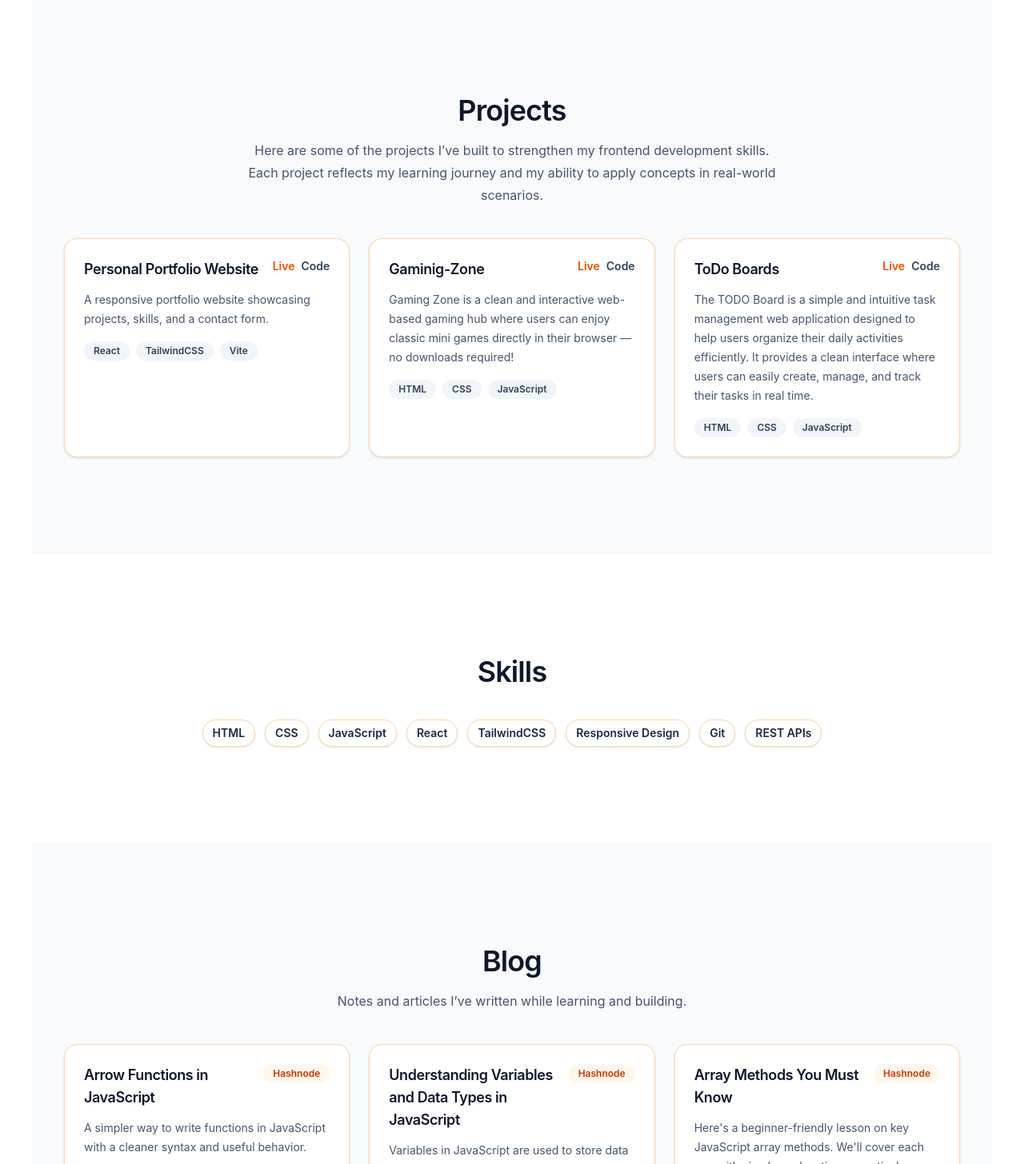
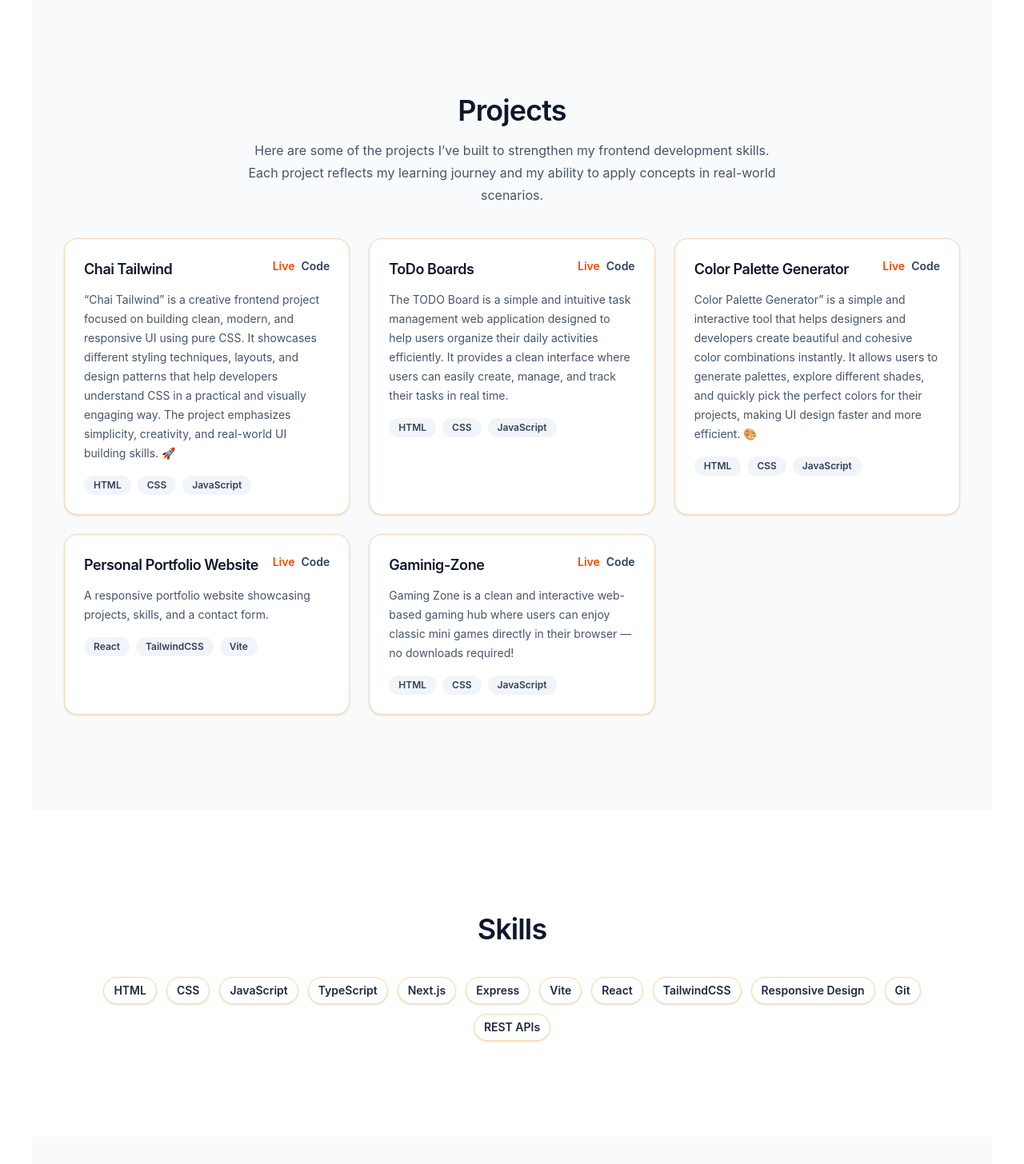
Before and after one commit to Aryan9060/portfolio, a React (Vite) app: page / in a window 1280 px wide. Shown: the part 875-2331 px from the top of the page at 80% size. Built offline with nearby package versions, Linux system fonts and the light colour scheme.

Commit message:
adding new project

```diff
--- a/src/data/portfolio.js
+++ b/src/data/portfolio.js
@@ -23,6 +23,34 @@ export const profile = {
 
 export const projects = [
   {
+    title: "Chai Tailwind",
+    description:
+      "“Chai Tailwind” is a creative frontend project focused on building clean, modern, and responsive UI using pure CSS. It showcases different styling techniques, layouts, and design patterns that help developers understand CSS in a practical and visually engaging way. The project emphasizes simplicity, creativity, and real-world UI building skills. 🚀",
+    tags: ["HTML", "CSS", "JavaScript"],
+    liveUrl: "https://chai-aur-css.vercel.app",
+    sourceUrl:
+      "https://github.com/divaaditi101-dev/chai-tailwind/tree/main/my-project/src",
+  },
+  {
+    title: "ToDo Boards",
+    description:
+      "The TODO Board is a simple and intuitive task management web application designed to help users organize their daily activities efficiently. It provides a clean interface where users can easily create, manage, and track their tasks in real time.",
+    tags: ["HTML", "CSS", "JavaScript"],
+    liveUrl: "https://cohort-mini-project-6kgq.vercel.app",
+    sourceUrl:
+      "https://github.com/Aryan9060/Cohort-mini-project/tree/master/ToDo%20Board/src",
+  },
+  {
+    title: "Color Palette Generator",
+    description:
+      "Color Palette Generator” is a simple and interactive tool that helps designers and developers create beautiful and cohesive color combinations instantly. It allows users to generate palettes, explore different shades, and quickly pick the perfect colors for their projects, making UI design faster and more efficient. 🎨",
+    tags: ["HTML", "CSS", "JavaScript"],
+    liveUrl: "https://color-palette-generator-ashen.vercel.app",
+    sourceUrl:
+      "https://github.com/Aryan9060/Cohort-mini-project/tree/master/color%20palette%20generator",
+  },
+
+  {
     title: "Personal Portfolio Website",
     description:
       "A responsive portfolio website showcasing projects, skills, and a contact form.",
@@ -38,21 +66,16 @@ export const projects = [
     liveUrl: "https://gaminig-zone.vercel.app",
     sourceUrl: "https://github.com/Aryan9060/Gaminig-Zone",
   },
-  {
-    title: "ToDo Boards",
-    description:
-      "The TODO Board is a simple and intuitive task management web application designed to help users organize their daily activities efficiently. It provides a clean interface where users can easily create, manage, and track their tasks in real time.",
-    tags: ["HTML", "CSS", "JavaScript"],
-    liveUrl: "https://cohort-mini-project-6kgq.vercel.app",
-    sourceUrl:
-      "https://github.com/Aryan9060/Cohort-mini-project/tree/master/ToDo%20Board/src",
-  },
 ];
 
 export const skills = [
   "HTML",
   "CSS",
   "JavaScript",
+  "TypeScript",
+  "Next.js",
+  "Express",
+  "Vite",
   "React",
   "TailwindCSS",
   "Responsive Design",
```
